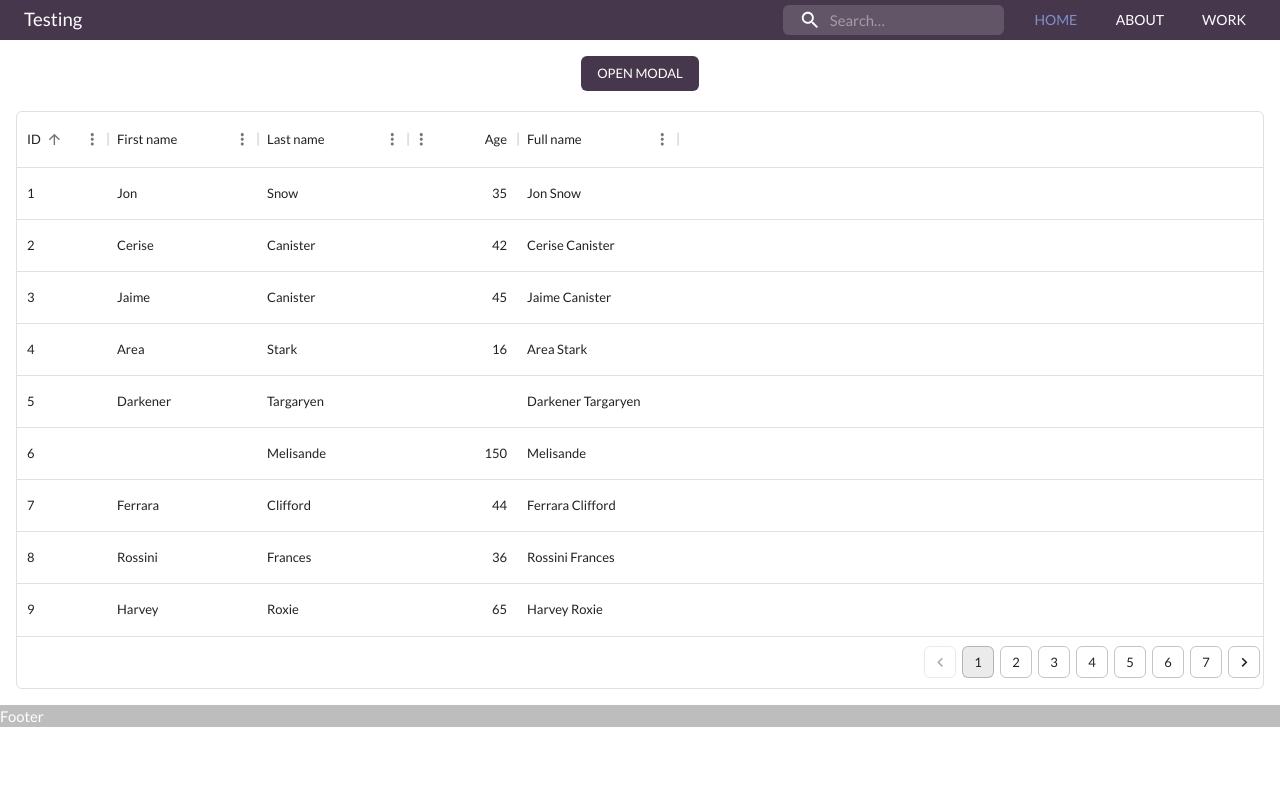
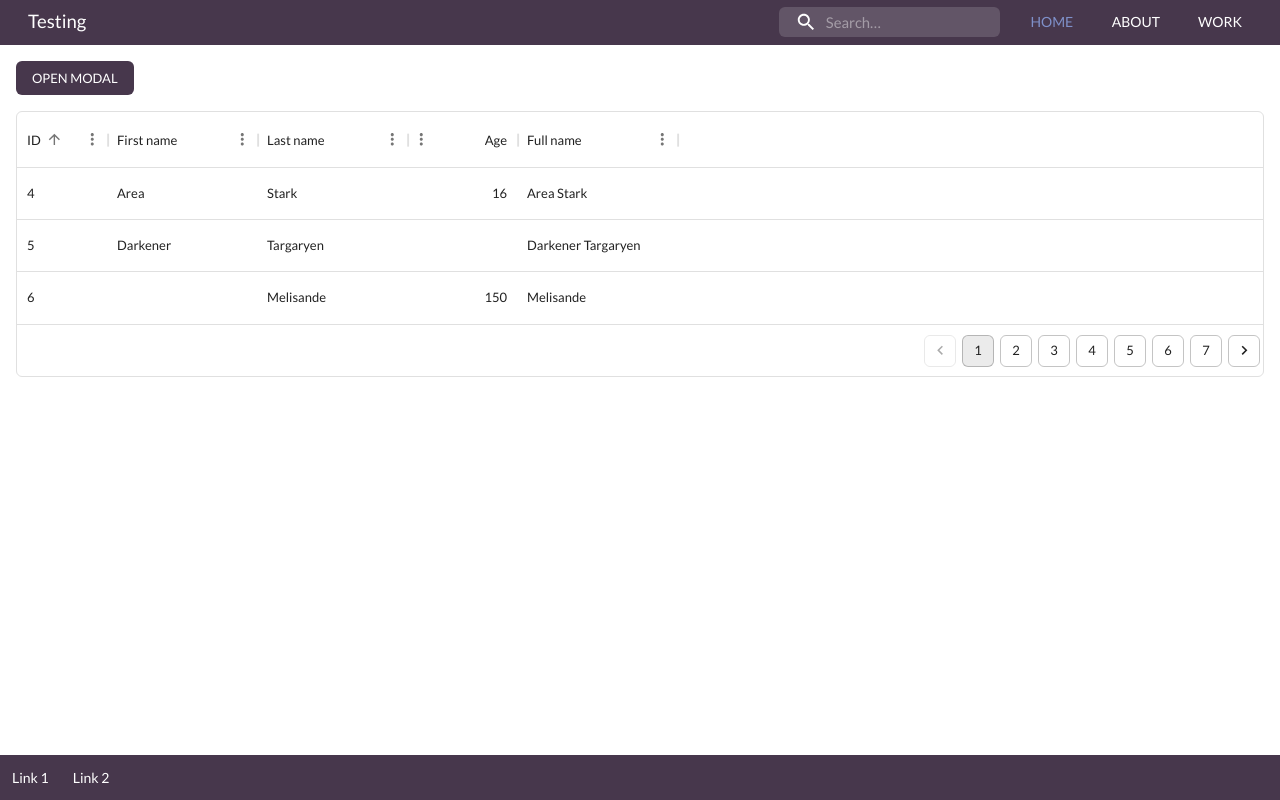
Before and after one commit to evgene30/viteTestReact, a React (Vite) app: page / in a window 1280 px wide. Built offline with nearby package versions, Linux system fonts and the light colour scheme.

Commit message:
fix footer

```diff
--- a/src/components/footer/Footer.tsx
+++ b/src/components/footer/Footer.tsx
@@ -1,3 +1,9 @@
+import { Box } from '@mui/material';
 import React from 'react';
 
-export const Footer = (): JSX.Element => <div className="footer">Footer</div>;
+export const Footer = (): JSX.Element => (
+  <Box className="footer">
+    <div>Link 1</div>
+    <div>Link 2</div>
+  </Box>
+);
--- a/src/components/header/style.tsx
+++ b/src/components/header/style.tsx
@@ -1,7 +1,8 @@
 import { InputBase, Theme, alpha, styled } from '@mui/material';
+import { padding } from '@mui/system';
 
 export const headerStyle = (theme: Theme) => ({
-  height: 40,
+  padding: theme.spacing(0.5),
   boxShadow: 'none',
   display: 'flex',
   justifyContent: 'center',
--- a/src/components/table/DataTable.tsx
+++ b/src/components/table/DataTable.tsx
@@ -59,7 +59,7 @@ export function DataTable() {
     pageSize: 3,
     page,
   });
-  const [rowCountState, setRowCountState] = useState(5);
+  const [rowCountState, setRowCountState] = useState(10);
 
   const [sortModels, setSortModel] = useState<GridSortModel>([
     {
@@ -100,9 +100,9 @@ export function DataTable() {
         onPaginationModelChange={setPaginationModel}
         sortModel={sortModels}
         onSortModelChange={handleSortModelChange}
-        pageSizeOptions={[5, 10, 15]}
-        paginationMode="server"
-        sortingMode="server"
+        pageSizeOptions={[10, 15]}
+        // paginationMode="server"
+        // sortingMode="server"
         disableRowSelectionOnClick
       />
     </Box>
--- a/src/layout/styles.tsx
+++ b/src/layout/styles.tsx
@@ -1,7 +1,8 @@
 import { Theme } from '@mui/material';
+import { fontSize, height, padding } from '@mui/system';
 
 export const layoutStyle = (theme: Theme) => ({
-  minHeight: '100%',
+  height: '100vh',
   display: 'flex',
   flexDirection: 'column',
   '.content': {
@@ -10,7 +11,13 @@ export const layoutStyle = (theme: Theme) => ({
   },
   '.footer': {
     flexShrink: 0,
-    backgroundColor: theme.palette.grey[400],
+    display: 'flex',
+    backgroundColor: theme.palette.primary.main,
     color: theme.palette.common.white,
+    justifyContent: 'start',
+    alignItems: 'center',
+    gap: theme.spacing(3),
+    padding: theme.spacing(1.5),
+    fontSize: '14px',
   },
 });
--- a/src/pages/home/Home.tsx
+++ b/src/pages/home/Home.tsx
@@ -5,7 +5,7 @@ import { DataTable } from '@/components/table/DataTable';
 import { DialogSelect } from '@/components/dialog/Dialog';
 
 export const Home = () => (
-  <Box sx={paginationStyles as never}>
+  <Box sx={paginationStyles}>
     <DialogSelect />
     <DataTable />
   </Box>
--- a/src/pages/home/style.tsx
+++ b/src/pages/home/style.tsx
@@ -3,6 +3,6 @@ import { CSSObject, Theme } from '@mui/material';
 export const paginationStyles = (theme: Theme): CSSObject => ({
   display: 'flex',
   flexDirection: 'column',
-  gap: '20px',
-  alignItems: 'center',
+  gap: theme.spacing(2),
+  alignItems: 'start',
 });
```
